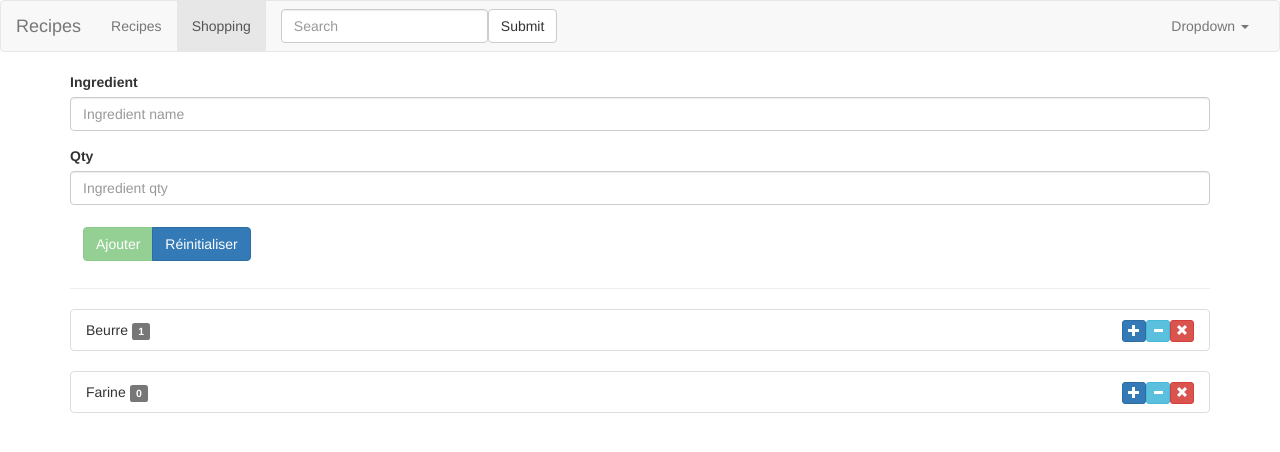
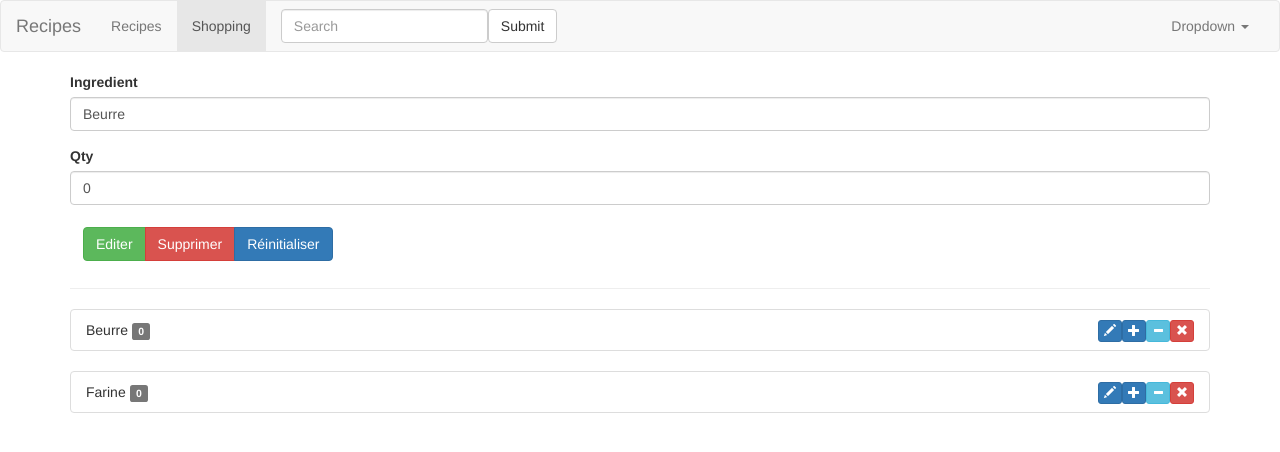
Before and after one commit to esteban973/recipe-angular, an Angular app: page /shopping in a window 1280 px wide. Both pictures are taken after a click on the link 1134 px from the left and 331 px from the top of the page. Shown: the top 452 px of the page. Built offline with nearby package versions, Linux system fonts and the light colour scheme.

Commit message:
ajout du flash service et des observables

```diff
--- a/src/app/app.module.ts
+++ b/src/app/app.module.ts
@@ -12,10 +12,12 @@ import { RecipesDetailComponent } from './recipes/recipes-detail/recipes-detail.
 import { ShoppingListComponent } from './shopping-list/shopping-list.component';
 import { DropdownDirective } from './dropdown.directive';
 import { RecipeService } from './recipes/recipe.service';
+import { FlashService } from './flash.service';
 import { ShoppingListService } from './shopping-list/shoppping-list.service';
 import { AppRoutingModule } from './app-routing.module';
 import { RecipeEditComponent } from './recipes/recipe-edit/recipe-edit.component';
 import { RecipeHomeComponent } from './recipes/recipe-home/recipe-home.component';
+
 
 @NgModule({
   declarations: [
@@ -28,14 +30,14 @@ import { RecipeHomeComponent } from './recipes/recipe-home/recipe-home.component
     ShoppingListComponent,
     DropdownDirective,
     RecipeEditComponent,
-    RecipeHomeComponent
+    RecipeHomeComponent,
   ],
   imports: [
     BrowserModule,
     FormsModule,
     AppRoutingModule
   ],
-  providers: [RecipeService, ShoppingListService],
+  providers: [RecipeService, ShoppingListService, FlashService],
   bootstrap: [AppComponent]
 })
 export class AppModule { }
--- /dev/null
+++ b/src/app/flash.service.ts
@@ -0,0 +1,7 @@
+import { Subject } from 'rxjs/Subject';
+
+export class FlashService {
+
+    flashBag = new Subject<string>();
+
+}
--- a/src/app/header/header.component.html
+++ b/src/app/header/header.component.html
@@ -34,3 +34,5 @@
 
     </div>
   </nav>
+
+  <div class="alert alert-info" *ngIf="flashMessage!==undefined">{{flashMessage}}</div>
--- a/src/app/header/header.component.ts
+++ b/src/app/header/header.component.ts
@@ -1,16 +1,35 @@
-import { Component, OnInit, Output, EventEmitter } from '@angular/core';
+import { Component, OnInit, OnDestroy } from '@angular/core';
+import { FlashService } from '../flash.service';
+import { Subscription } from 'rxjs/Subscription';
 
 
 @Component({
   selector: 'app-header',
   templateUrl: './header.component.html'
 })
-export class HeaderComponent implements OnInit {
+export class HeaderComponent implements OnInit, OnDestroy {
 
 
-  constructor() { }
+  subscription: Subscription;
+
+  flashMessage: string;
+
+  constructor(private flashService: FlashService) { }
 
   ngOnInit() {
+      this.subscription= this.flashService.flashBag.subscribe(
+        (text: string)=>{
+           console.log(text);
+           this.flashMessage=text;
+           setTimeout(()=>{
+            this.flashMessage=undefined;
+           }, 2000);
+        }
+      );
+  }
+
+  ngOnDestroy() {
+    this.subscription.unsubscribe();
   }
 
 }
--- a/src/app/recipes/recipes-detail/recipes-detail.component.html
+++ b/src/app/recipes/recipes-detail/recipes-detail.component.html
@@ -12,7 +12,7 @@
               <ul class="dropdown-menu">
             <li> <a [routerLink]="['/recipes', id, 'edit']">Edit</a></li>
             <li> <a (click)='addToShoppingList()'>Add to shopping List</a></li>
-            </ul>
+        </ul>
   </div>
 <hr/>
 <h3>Description</h3>
--- a/src/app/recipes/recipes-detail/recipes-detail.component.ts
+++ b/src/app/recipes/recipes-detail/recipes-detail.component.ts
@@ -3,6 +3,7 @@ import { Recipe } from '../../models/recipe.model';
 import { RecipeService } from './../recipe.service';
 import { ShoppingListService } from '../../shopping-list/shoppping-list.service';
 import { ActivatedRoute, Params } from '@angular/router';
+import { FlashService} from '../../flash.service';
 
 @Component({
   selector: 'app-recipes-detail',
@@ -17,7 +18,7 @@ export class RecipesDetailComponent implements OnInit {
 
   recipeTmp: Recipe;
 
-  constructor(private recipeService: RecipeService, private routeActivated: ActivatedRoute) {
+  constructor(private recipeService: RecipeService, private routeActivated: ActivatedRoute, private flashService: FlashService) {
 
   }
 
@@ -32,19 +33,12 @@ export class RecipesDetailComponent implements OnInit {
 
   }
 
-  /*toggleEditMode() {
-    if (this.editMode) {
-      this.recipe.name = this.recipeTmp.name;
-      this.recipe.description = this.recipeTmp.description;
-    } else {
-      this.recipeTmp = new Recipe(this.recipe.name, this.recipe.description, this.recipe.imagePath);
-    }
-    this.editMode = !this.editMode;
-  }*/
+
 
 
   addToShoppingList() {
     this.recipeService.addToTheShoopingList(this.recipe);
+    this.flashService.flashBag.next('Les ingérdients ont été rajoutés');
   }
 
 
--- a/src/app/shopping-list/shopping-list.component.html
+++ b/src/app/shopping-list/shopping-list.component.html
@@ -29,7 +29,8 @@
                         </div>
 
                   <div class="btn btn-group">
-                    <button class="btn btn-success" [disabled]='newShoppingForm.invalid' type="submit">Ajouter</button>
+                    <button class="btn btn-success" [disabled]='newShoppingForm.invalid' type="submit" [textContent]="editMode ?  'Editer' : 'Ajouter'"></button>
+                    <button class="btn btn-danger" (click)='removeShoppingList(editItemId)' *ngIf="editMode" type="button">Supprimer</button>
                     <button class="btn btn-primary" (click)='newShoppingForm.reset()' type="button">Réinitialiser</button>
                   </div>
                 </form>
@@ -40,6 +41,7 @@
                 <div class="list-group" *ngFor="let shoppingItem of shoppingList; let indexIngredient = index">
                         <div class="list-group-item"> {{shoppingItem.ingredient.name}} <span class="label label-default">{{shoppingItem.qty}}</span>
                             <div class="pull-right">
+                                 <a (click)="editShoppingListItem(indexIngredient)" class="btn btn-xs btn-primary"><i  class="glyphicon glyphicon-pencil"></i></a>
                                 <a (click)="changeQtyShoppingList(indexIngredient, 1)" class="btn btn-xs btn-primary"><i  class="glyphicon glyphicon-plus"></i></a>
                                 <a (click)="changeQtyShoppingList(indexIngredient.name, -1)" class="btn btn-xs btn-info"><i  class="glyphicon glyphicon-minus"></i></a>
                                 <a (click)="removeShoppingList(indexIngredient)" class="btn btn-xs btn-danger"><i  class="glyphicon glyphicon-remove"></i></a>
--- a/src/app/shopping-list/shopping-list.component.ts
+++ b/src/app/shopping-list/shopping-list.component.ts
@@ -37,10 +37,15 @@ export class ShoppingListComponent implements OnInit, OnDestroy {
     this.subscription.unsubscribe();
   }
 
-  editItemIndex(id) {
+  editShoppingListItem(id: number) {
     this.editMode = true;
-    this.editItemIndex = id;
-
+    this.newShoppingForm.reset();
+    this.editItemId = id;
+    let shoppingItem = this.shoppingListService.getShoppingItemById(id);
+    this.newShoppingForm.setValue({
+      ingredientName : shoppingItem.ingredient.name,
+      ingredientQty : shoppingItem.qty
+    });
   }
 
 
@@ -55,13 +60,21 @@ export class ShoppingListComponent implements OnInit, OnDestroy {
 
 
  addNewIngredient() {
+   if(this.editMode){
+    this.shoppingListService.updateShoppingList(this.editItemId, {ingredient : new Ingredient(this.newShoppingForm.value.ingredientName), qty : this.newShoppingForm.value.ingredientQty }  );
+   } else {
     this.shoppingListService.addShoppingList(this.newShoppingForm.value.ingredientName, this.newShoppingForm.value.ingredientQty);
+   }
+
+    this.editMode=false;
     this.newShoppingForm.reset();
  }
 
 
  removeShoppingList(indexIngredient: number) {
     this.shoppingListService.removeShoppingListById(indexIngredient);
+    this.editMode=false;
+    this.newShoppingForm.reset();
  }
 
 
--- a/src/app/shopping-list/shoppping-list.service.ts
+++ b/src/app/shopping-list/shoppping-list.service.ts
@@ -16,6 +16,11 @@ export class ShoppingListService {
         }
       }
 
+      /**
+       *
+       * @param ingredientName
+       * @param qty
+       */
       addShoppingList(ingredientName: string, qty: number) {
          for (const shoppingItem of this.shoppingList) {
             if (shoppingItem.ingredient.name.toUpperCase() === ingredientName.toUpperCase()) {
@@ -29,8 +34,18 @@ export class ShoppingListService {
          this.shoppingListUpdated.next(this.shoppingList.slice());
       }
 
+    /**
+     *
+     */
+     getShoppingItemById(indexId: number) {
+       return this.shoppingList[indexId];
+     }
 
 
+     updateShoppingList(indexId: number, ingredientShopping :{'ingredient': Ingredient, 'qty': number}){
+        this.shoppingList[indexId]=ingredientShopping;
+        this.shoppingListUpdated.next(this.shoppingList.slice());
+     }
 
 
 
@@ -43,7 +58,11 @@ export class ShoppingListService {
        this.shoppingListUpdated.next(this.shoppingList.slice());
     }
 
-
+    /**
+     *
+     * @param ingredientId
+     * @param qty
+     */
     changeQtyShoppingList(ingredientId: number, qty: number) {
        this.shoppingList[ingredientId].qty += qty;
            if ( this.shoppingList[ingredientId].qty < 0 ) {
```
